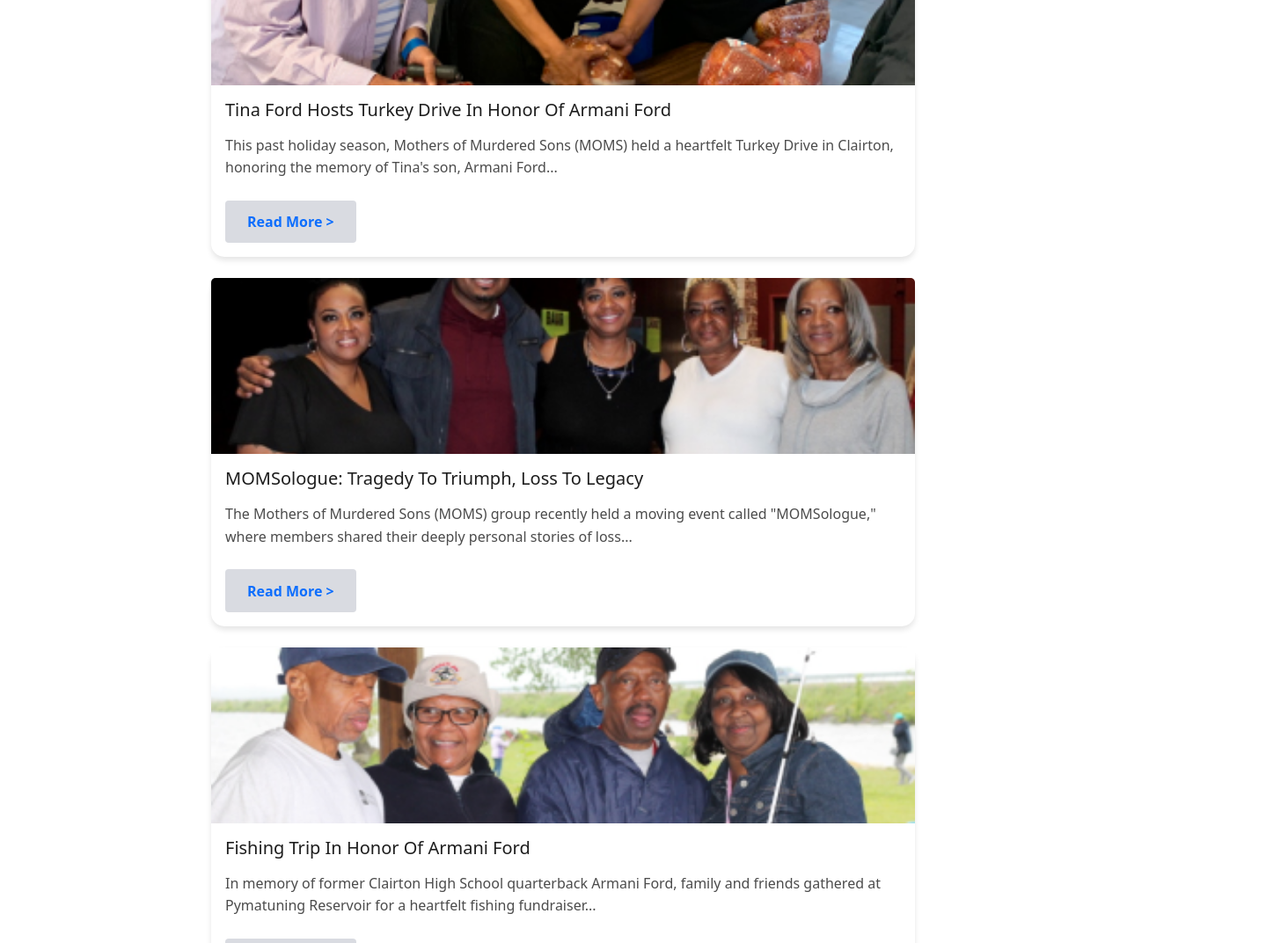
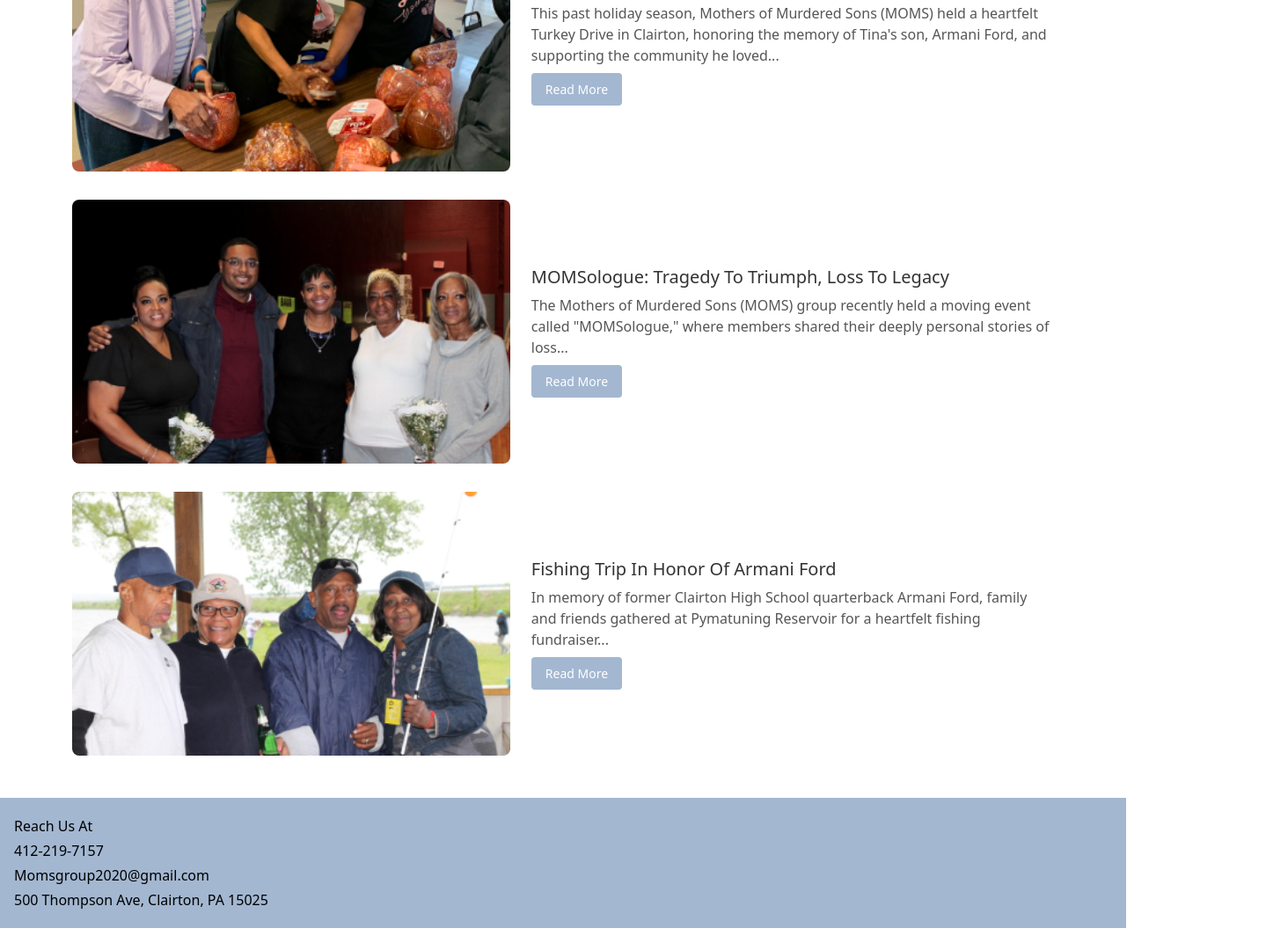
Before and after one commit to jae1121/moms-website, a plain HTML site: page index.html in a window 1280 px wide. Shown: the part 1728-2800 px from the top of the page at 88% size, 1439 px wide, since content can reach past the window. Drawn offline with nearby package versions, Linux system fonts and the light colour scheme.

Commit message:
fixed blog page and footer

```diff
--- a/index.html
+++ b/index.html
@@ -135,47 +135,48 @@
             <h2 class="section-title">From M.O.M.S. Blog</h2>
             <a href="#" class="see-all-link">See All &gt;</a>
         </div>
-        <div class="row g-4 flex-column">
-            <div class="col">
-                <div class="card h-100">
-                    <img src="Images/turkey_drive.png" class="card-img-top" alt="Turkey Drive">
-                    <div class="card-body">
-                        <h5 class="card-title">Tina Ford Hosts Turkey Drive In Honor Of Armani Ford</h5>
-                        <p class="card-text">
-                            This past holiday season, Mothers of Murdered Sons (MOMS) held a heartfelt Turkey Drive in Clairton, honoring the memory of Tina's son, Armani Ford...
-                        </p>
-                        <a href="#" class="btn btn-link text-primary">Read More &gt;</a>
-                    </div>
+        <div class="blog-container">
+            <!-- Blog Post 1 -->
+            <div class="blog-entry">
+                <img src="Images/turkey_drive.png" alt="Turkey Drive" class="blog-img">
+                <div class="blog-content">
+                    <h3>Tina Ford Hosts Turkey Drive In Honor Of Armani Ford</h3>
+                    <p>
+                        This past holiday season, Mothers of Murdered Sons (MOMS) held a heartfelt Turkey Drive in
+                        Clairton, honoring the memory of Tina's son, Armani Ford, and supporting the community he loved...
+                    </p>
+                    <a href="#" class="btn read-more-btn">Read More</a>
                 </div>
             </div>
-            <div class="col">
-                <div class="card h-100">
-                    <img src="Images/MOMSlogue.png" class="card-img-top" alt="MOMSologue">
-                    <div class="card-body">
-                        <h5 class="card-title">MOMSologue: Tragedy To Triumph, Loss To Legacy</h5>
-                        <p class="card-text">
-                            The Mothers of Murdered Sons (MOMS) group recently held a moving event called "MOMSologue," where members shared their deeply personal stories of loss...
-                        </p>
-                        <a href="#" class="btn btn-link text-primary">Read More &gt;</a>
-                    </div>
+            <!-- Blog Post 2 -->
+            <div class="blog-entry">
+                <img src="Images/MOMSlogue.png" alt="MOMSologue" class="blog-img">
+                <div class="blog-content">
+                    <h3>MOMSologue: Tragedy To Triumph, Loss To Legacy</h3>
+                    <p>
+                        The Mothers of Murdered Sons (MOMS) group recently held a moving event called "MOMSologue," where
+                        members shared their deeply personal stories of loss...
+                    </p>
+                    <a href="#" class="btn read-more-btn">Read More</a>
                 </div>
             </div>
-
-            <div class="col">
-                <div class="card h-100">
-                    <img src="Images/fishing.png" class="card-img-top" alt="Fishing Trip">
-                    <div class="card-body">
-                        <h5 class="card-title">Fishing Trip In Honor Of Armani Ford</h5>
-                        <p class="card-text">
-                            In memory of former Clairton High School quarterback Armani Ford, family and friends gathered at Pymatuning Reservoir for a heartfelt fishing fundraiser...
-                        </p>
-                        <a href="#" class="btn btn-link text-primary">Read More &gt;</a>
-                    </div>
+            <!-- Blog Post 3 -->
+            <div class="blog-entry">
+                <img src="Images/fishing.png" alt="Fishing Trip" class="blog-img">
+                <div class="blog-content">
+                    <h3>Fishing Trip In Honor Of Armani Ford</h3>
+                    <p>
+                        In memory of former Clairton High School quarterback Armani Ford, family and friends gathered at
+                        Pymatuning Reservoir for a heartfelt fishing fundraiser...
+                    </p>
+                    <a href="#" class="btn read-more-btn">Read More</a>
                 </div>
             </div>
         </div>
     </div>
 </section>
+
+
 
 
 <footer class="footer-section">
--- a/styles.css
+++ b/styles.css
@@ -1,26 +1,26 @@
 /* Navbar logo */
 .logo-img {
-    max-height: 50px;
+    max-height: 3.125rem;
 }
 
 /* Dropdown triangle */
 .dropdown-menu::before {
     content: "";
     position: absolute;
-    top: -8px;
-    left: 20px;
+    top: -0.5rem;
+    left: 1.25rem;
     width: 0;
     height: 0;
-    border-left: 8px solid transparent;
-    border-right: 8px solid transparent;
-    border-bottom: 8px solid #fff;
+    border-left: 0.5rem solid transparent;
+    border-right: 0.5rem solid transparent;
+    border-bottom: 0.5rem solid #fff;
     z-index: 1;
 }
 
 /* Dropdown menu styling */
 .dropdown-menu {
-    border: 1px solid #ddd;
-    box-shadow: 0 4px 6px rgba(0, 0, 0, 0.1);
+    border: 0.0625rem solid #ddd;
+    box-shadow: 0 0.25rem 0.375rem rgba(0, 0, 0, 0.1);
     padding: 0.5rem 0;
 }
 
@@ -31,24 +31,22 @@
     padding: 0.5rem 2rem;
 }
 
-
 .navbar-nav {
-    gap: 9rem !important;
+    gap: 9rem;
 }
 
 /* Donate button */
 .donate-button {
     font-weight: 600;
     padding: 0.5rem 1.5rem;
-    border-radius: 5px;
+    border-radius: 0.3125rem;
 }
 
 /* Search icon */
 .search-icon {
-    height: 20px;
-    width: 20px;
+    height: 1.25rem;
+    width: 1.25rem;
 }
-
 
 .navbar-brand {
     margin-right: 9rem;
@@ -103,7 +101,6 @@
     line-height: 1.5;
 }
 
-
 @media (max-width: 48em) {
     .hero {
         height: 25rem;
@@ -157,7 +154,7 @@
 
 .about-image .main-image {
     width: 100%;
-    border-radius: 5px;
+    border-radius: 0.3125rem;
     z-index: 2;
     position: relative;
 }
@@ -169,7 +166,7 @@
     background-color: #c8d3f6;
     top: 1rem;
     left: 1rem;
-    border-radius: 5px;
+    border-radius: 0.3125rem;
     z-index: 1;
 }
 
@@ -216,7 +213,7 @@
 }
 
 .resources-bg {
-    background-image: url('images/cards.png');
+    background-image: url('Images/resources_bg.png');
     background-size: cover;
     background-position: center;
     background-repeat: no-repeat;
@@ -227,8 +224,8 @@
 .card {
     border: none;
     background-color: white;
-    box-shadow: 0px 4px 6px rgba(0, 0, 0, 0.1);
-    border-radius: 15px;
+    box-shadow: 0 0.25rem 0.375rem rgba(0, 0, 0, 0.1);
+    border-radius: 0.9375rem;
     position: relative;
     z-index: 1;
 }
@@ -261,75 +258,73 @@
     color: #fff;
 }
 
-
-.moms-blog {
-  width: 100%;
-  max-width: 800px;
-  margin: 0 auto;
-  text-align: center;
-}
-
-.moms-blog h2 {
-  margin-bottom: 20px;
-}
-
 .blog-container {
-  display: flex;
-  flex-direction: column;
-  gap: 20px;
+    display: flex;
+    flex-direction: column;
+    gap: 2rem;
 }
 
 .blog-entry {
-  display: flex;
-  flex-direction: column;
-  align-items: center;
-  text-align: left;
-  border: 1px solid #ccc;
-  padding: 20px;
-  border-radius: 8px;
-  background-color: #f9f9f9;
+    display: flex;
+    align-items: center;
+    gap: 1.5rem;
+    border: none;
+    padding: 0;
+    background-color: transparent;
 }
 
-.blog-entry img {
-  width: 100%;
-  max-height: 200px;
-  object-fit: cover;
-  border-radius: 8px;
+.blog-img {
+    flex: 0 0 200px; /* Default fixed width for the image */
+    width: 500px;
+    height: 300px;
+    object-fit: cover;
+    border-radius: 0.5rem;
 }
 
-.blog-entry h3 {
-  margin: 15px 0 10px;
+.blog-content {
+    flex: 1;
+    text-align: left;
 }
 
-.blog-entry p {
-  margin-bottom: 10px;
-  color: #666;
+.blog-content h3 {
+    margin-bottom: 0.5rem;
+    font-size: 1.25rem;
+    color: #333;
 }
 
-.blog-entry a {
-  color: #007bff;
-  text-decoration: none;
-  font-weight: bold;
+.blog-content p {
+    margin-bottom: 0.5rem;
+    font-size: 1rem;
+    color: #555;
 }
 
-.blog-entry a:hover {
-  text-decoration: underline;
+.read-more-btn {
+    background-color: #a3b7d1;
+    color: #fff;
+    padding: 0.5rem 1rem;
+    font-size: 0.875rem;
+    font-weight: 500;
+    text-decoration: none;
+    border-radius: 0.25rem;
+    transition: background-color 0.3s ease;
+    border: none;
+    display: inline-block;
 }
 
-.blog-section .card {
-    width: 100%;
-    max-width: 800px;
-    margin: 0 auto;
+.read-more-btn:hover {
+    background-color: #0056b3;
 }
 
-.blog-section .card-img-top {
-    height: 200px;
-    object-fit: cover;
+.blog-section .section-title {
+    font-size: 1.5rem;
+    font-weight: bold;
+    margin-bottom: 1rem;
 }
 
 .blog-section .see-all-link {
+    font-size: 1rem;
     font-weight: bold;
-    color: #007bff;
+    color: #a3b7d1;
     text-decoration: none;
 }
 
@@ -337,20 +332,36 @@
     text-decoration: underline;
 }
 
+@media (max-width: 768px) {
+    .blog-entry {
+        flex-direction: column; /* Stack image and content vertically */
+        text-align: center;
+    }
+
+    .blog-img {
+        width: 100%;
+        height: auto;
+    }
+
+    .blog-content {
+        text-align: center;
+    }
+}
 
 .footer-section {
     background-color: #a3b7d1;
-    padding: 20px 0;
+    padding: 1.25rem 1rem;
 }
 
 .footer-text {
     color: #000;
-    font-size: 16px;
+    font-size: 1rem;
     margin: 0;
     text-align: left;
 }
 
 .footer-section .container {
-    max-width: 800px;
-    margin: 0 auto;
+    max-width: 100%;
+    margin: 0;
+    padding: 0;
 }
```
Also changed, not shown: Images/resources_bg.png (added), 1 other file.
